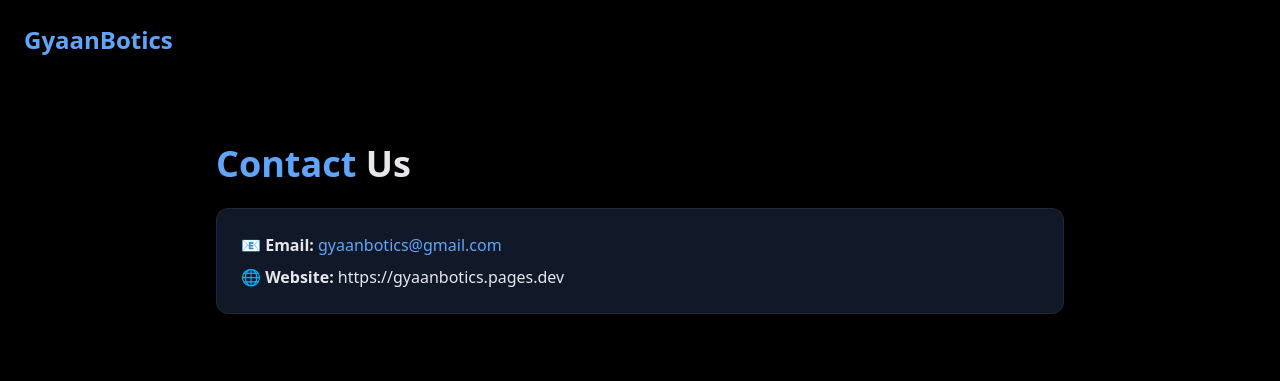
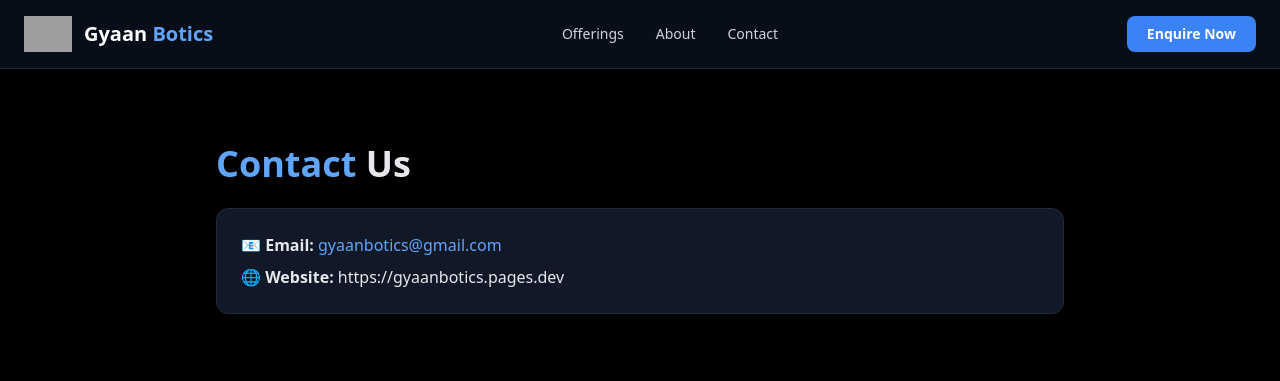
Before and after one commit to gyaanbotics/gyaanbotics-frontend, a plain HTML site: page contact/index.html in a window 1280 px wide. Drawn offline with nearby package versions, Linux system fonts and the light colour scheme; grey boxes are pictures that could not be loaded.

Commit message:
Update index.html

```diff
--- a/contact/index.html
+++ b/contact/index.html
@@ -11,9 +11,39 @@
 
 <body class="bg-black text-gray-200">
 
-  <header class="max-w-7xl mx-auto px-6 py-6">
-    <a href="/" class="text-2xl font-bold text-blue-400">GyaanBotics</a>
-  </header>
+  <!-- HEADER -->
+<header class="fixed top-0 w-full z-50 bg-[#0B1220]/80 backdrop-blur border-b border-white/10">
+  <div class="max-w-7xl mx-auto px-6 py-4 flex items-center justify-between">
+
+    <!-- Logo → Homepage -->
+    <a href="/" class="flex items-center gap-3">
+      <img src="/logo.png" alt="GyaanBotics Logo" class="h-9 w-auto" />
+      <span class="text-xl font-bold">
+        <span class="text-white">Gyaan</span>
+        <span class="text-blue-400">Botics</span>
+      </span>
+    </a>
+
+    <!-- Nav links -->
+    <nav class="hidden md:flex items-center gap-8 text-sm text-[#CBD5E1]">
+      <a href="/#offerings" class="hover:text-blue-400 transition">Offerings</a>
+      <a href="/#about" class="hover:text-blue-400 transition">About</a>
+      <a href="/contact" class="hover:text-blue-400 transition">Contact</a>
+    </nav>
+
+    <!-- CTA -->
+    <a
+      href="/contact"
+      class="bg-blue-500 hover:bg-blue-600 transition px-5 py-2 rounded-lg font-semibold text-white text-sm"
+    >
+      Enquire Now
+    </a>
+
+  </div>
+</header>
+
+<!-- Spacer for fixed header -->
+<div class="h-20"></div>
 
   <main class="max-w-4xl mx-auto px-6 py-16">
     <h1 class="text-4xl font-bold mb-6">
```
